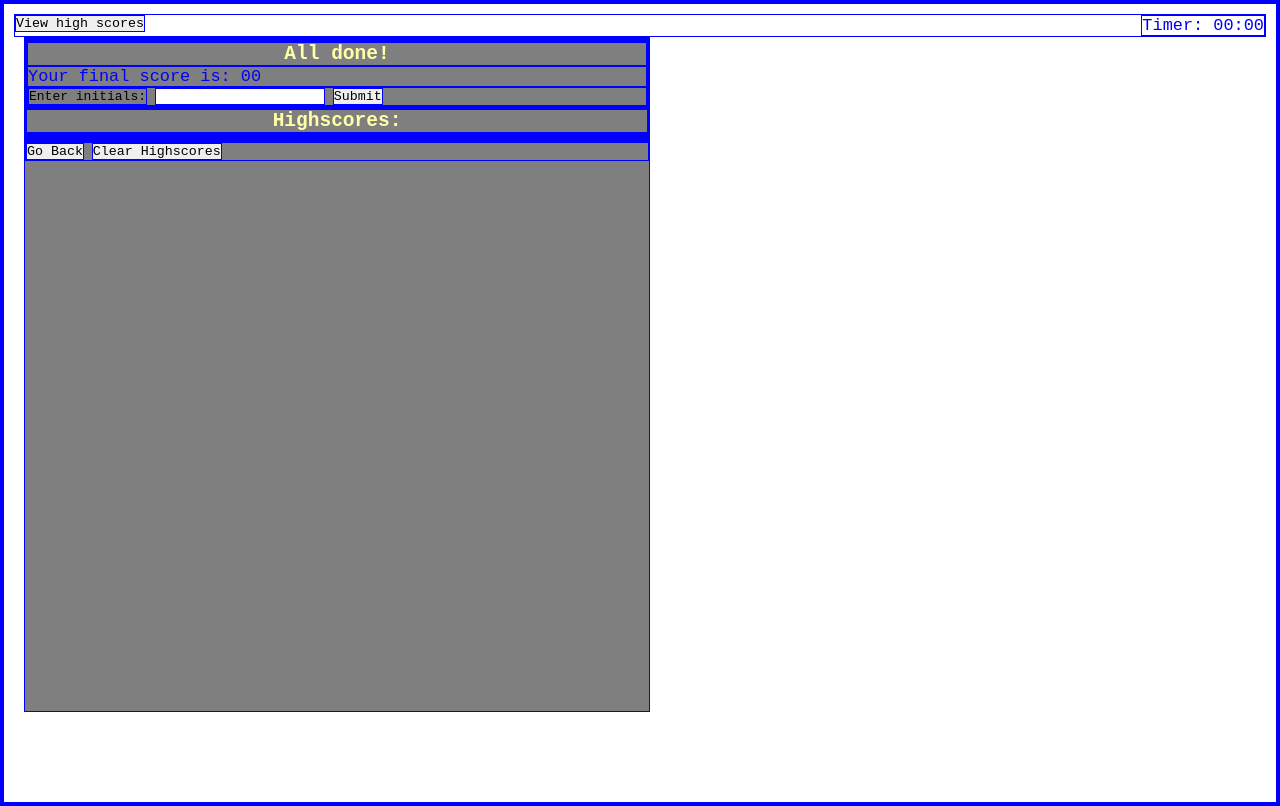
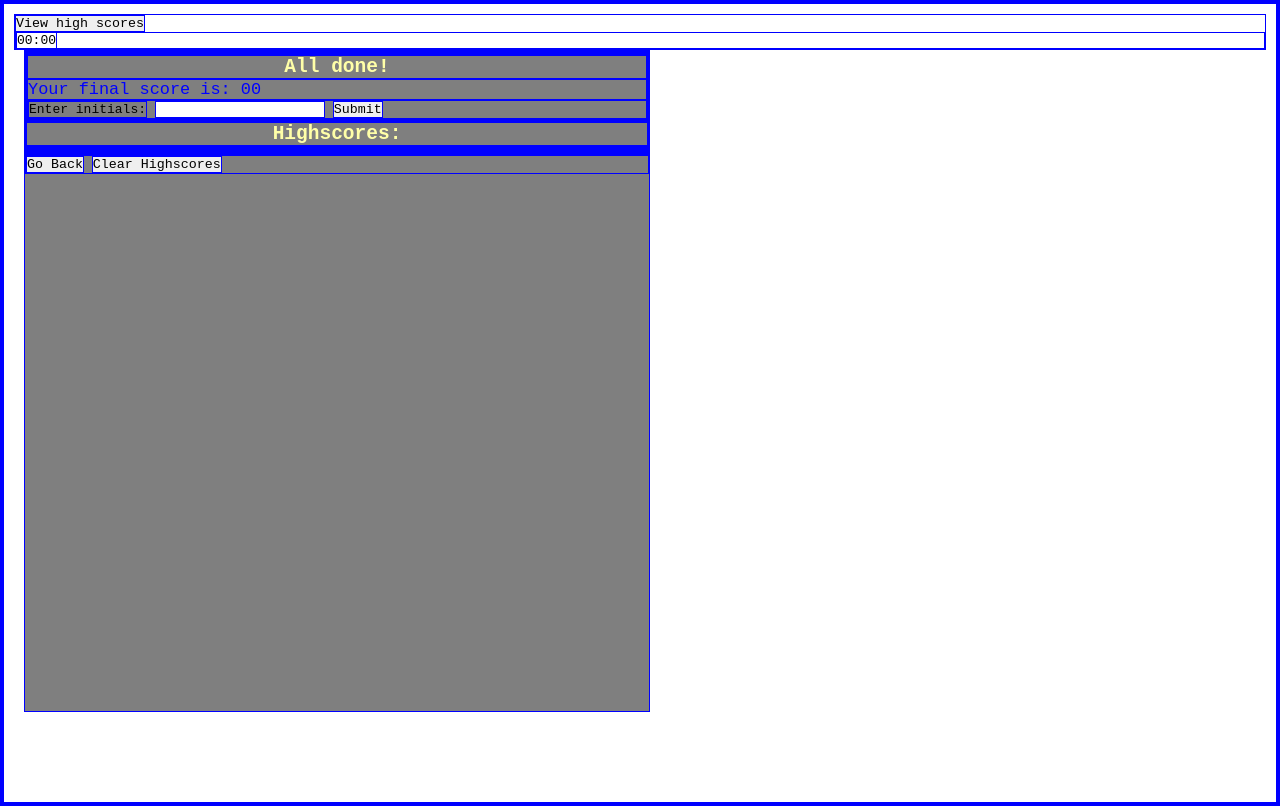
Before and after one commit to arielRvaldez/4-challenge, a plain HTML site: page index.html in a window 1280 px wide. Drawn offline with Linux system fonts and the light colour scheme.

Commit message:
"added timer"

```diff
--- a/assets/js/script.js
+++ b/assets/js/script.js
@@ -82,11 +82,10 @@ function updateTimer(){
     let seconds=timeLeft%60;
     timerElement.textContent='${minutes}:${seconds}';
 
-    if(timeLeft===0){
+    if (timeLeft===0){
         showScore();
     }
-    else{
+    else {
         timeLeft--;
     }
-
 }
--- a/index.html
+++ b/index.html
@@ -13,7 +13,9 @@
         <!--nav-bar-->
         <div class="nav-bar">
             <button>View high scores</button>
-            <p>Timer: 00:00</p>
+            <div class="timer">
+                <span id="time">00:00</span>
+            </div>
         </div>
 
         <!--welcome screen-->
```
